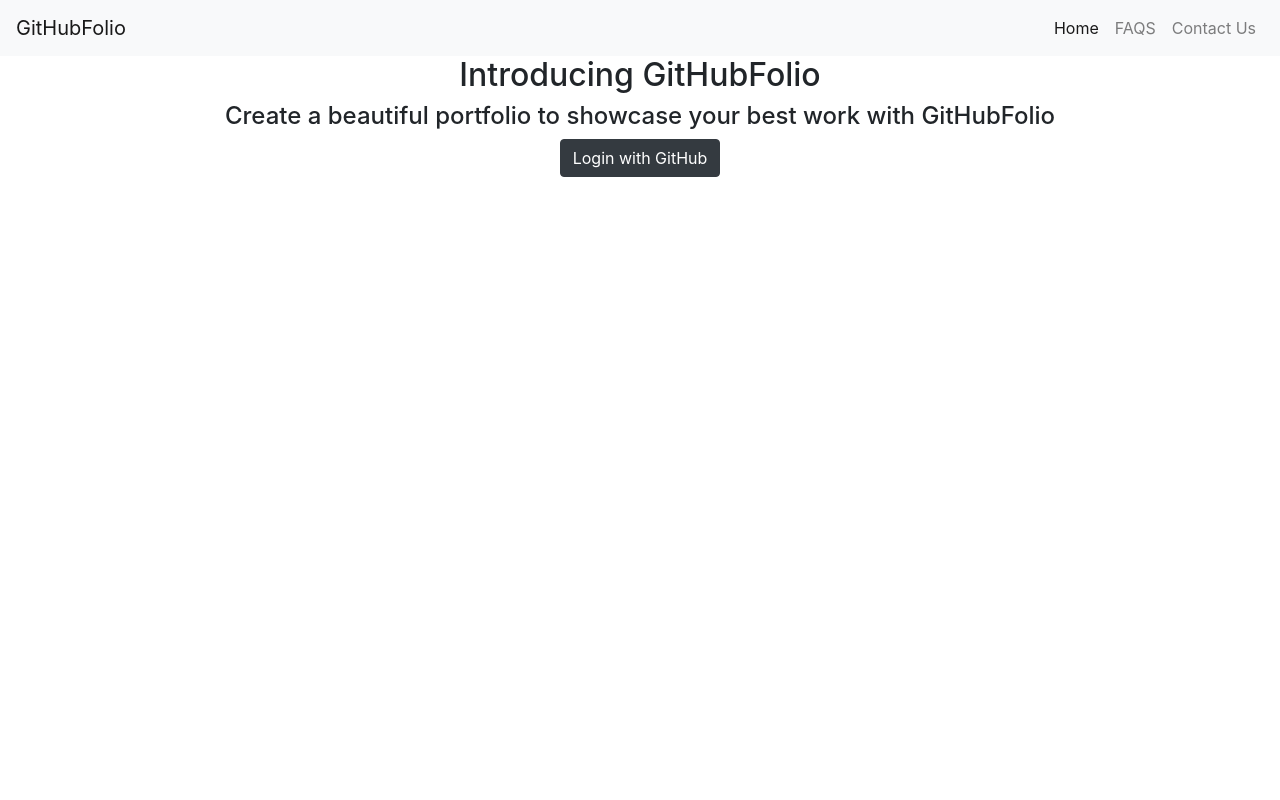
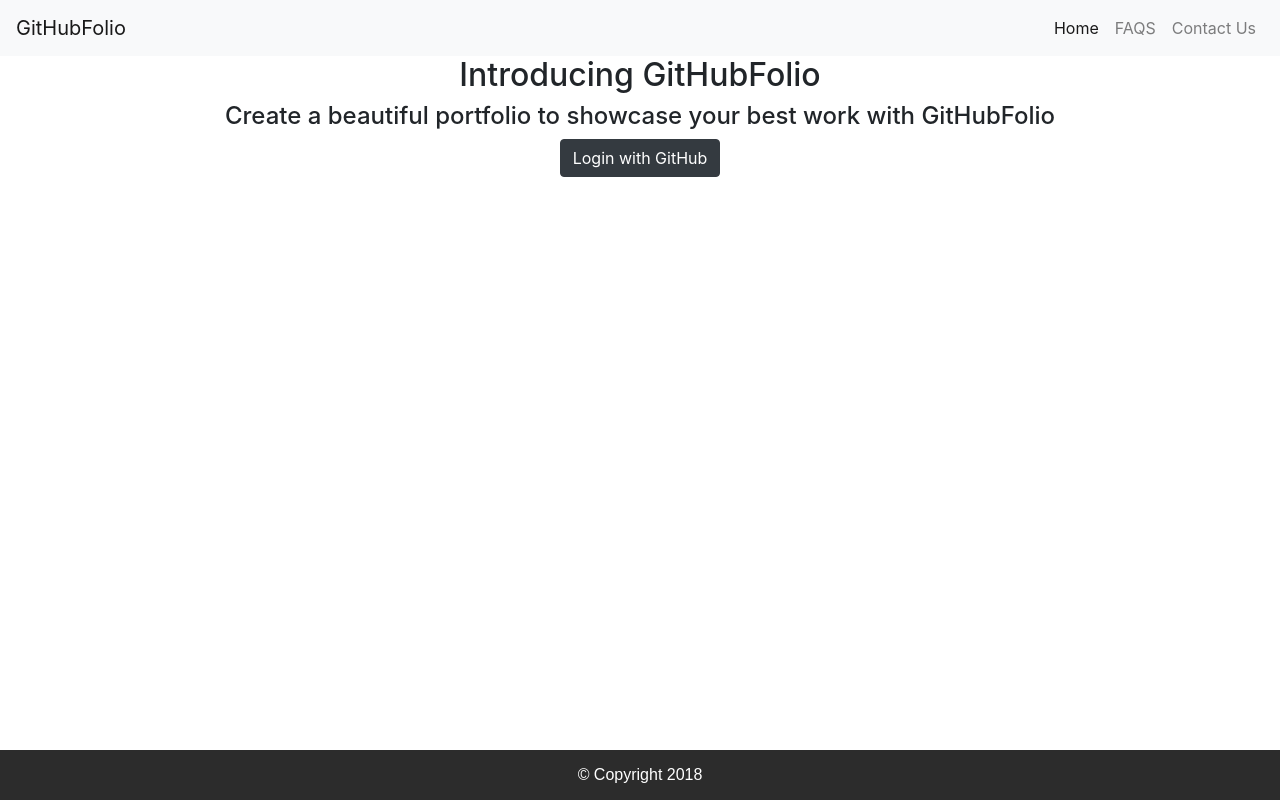
Before and after one commit to BenRGarcia/GitHubFolio, a React app in the folder client/: page / in a window 1280 px wide. Built offline with nearby package versions, Linux system fonts and the light colour scheme.

Commit message:
footer for login page

```diff
--- a/client/src/components/Footer/Footer.css
+++ b/client/src/components/Footer/Footer.css
@@ -0,0 +1,10 @@
+footer {
+  background:rgb(44, 44, 44);
+  color: white;
+  font-family: Arial, Helvetica, sans-serif;
+  height: 50px;
+  padding-top: 1%;
+  position: absolute;
+  bottom: 0px;
+  width: 100%;
+}
--- a/client/src/components/Footer/Footer.js
+++ b/client/src/components/Footer/Footer.js
@@ -0,0 +1,10 @@
+import React from "react";
+import "./Footer.css";
+
+export const Footer = props => (
+<footer class="footer navbar-bottom">
+  <p class="text-center">
+    &copy; Copyright 2018
+  </p>
+</footer>
+);
--- a/client/src/containers/DashbboardContainer/DashboardContainer.js
+++ b/client/src/containers/DashbboardContainer/DashboardContainer.js
@@ -4,7 +4,7 @@
 import { DashboardSidebar } from '../../components/DashboardSidebar/DashboardSidebar';
 import { DashboardUserInfo } from '../../components/DashboardUserInfo/DashboardUserInfo';
 import { DashboardPinnedCard } from '../../components/DashboardPinnedCard/DashboardPinnedCard';
-import { Footer } from '../../components/Footer';
+import { Footer } from '../../components/Footer/Footer';
 import { HelloWorld } from '../../components/HelloWorld';
 
 
--- a/client/src/pages/Home/homePage.js
+++ b/client/src/pages/Home/homePage.js
@@ -1,5 +1,7 @@
 import React, { Component } from 'react';
 import { NavBar } from "../../components/NavBar/NavBar";
+import { Footer } from '../../components/Footer/Footer';
+
 
 const HomePage = () => (
   <div>
@@ -9,8 +11,8 @@
       <h4 >Create a beautiful portfolio to showcase your best work with GitHubFolio</h4>
       <button type="button" class="btn btn-dark" href='#'>Login with GitHub</button>
     </div>
+    <Footer />
   </div>
-
 );
 
 export default HomePage
```
